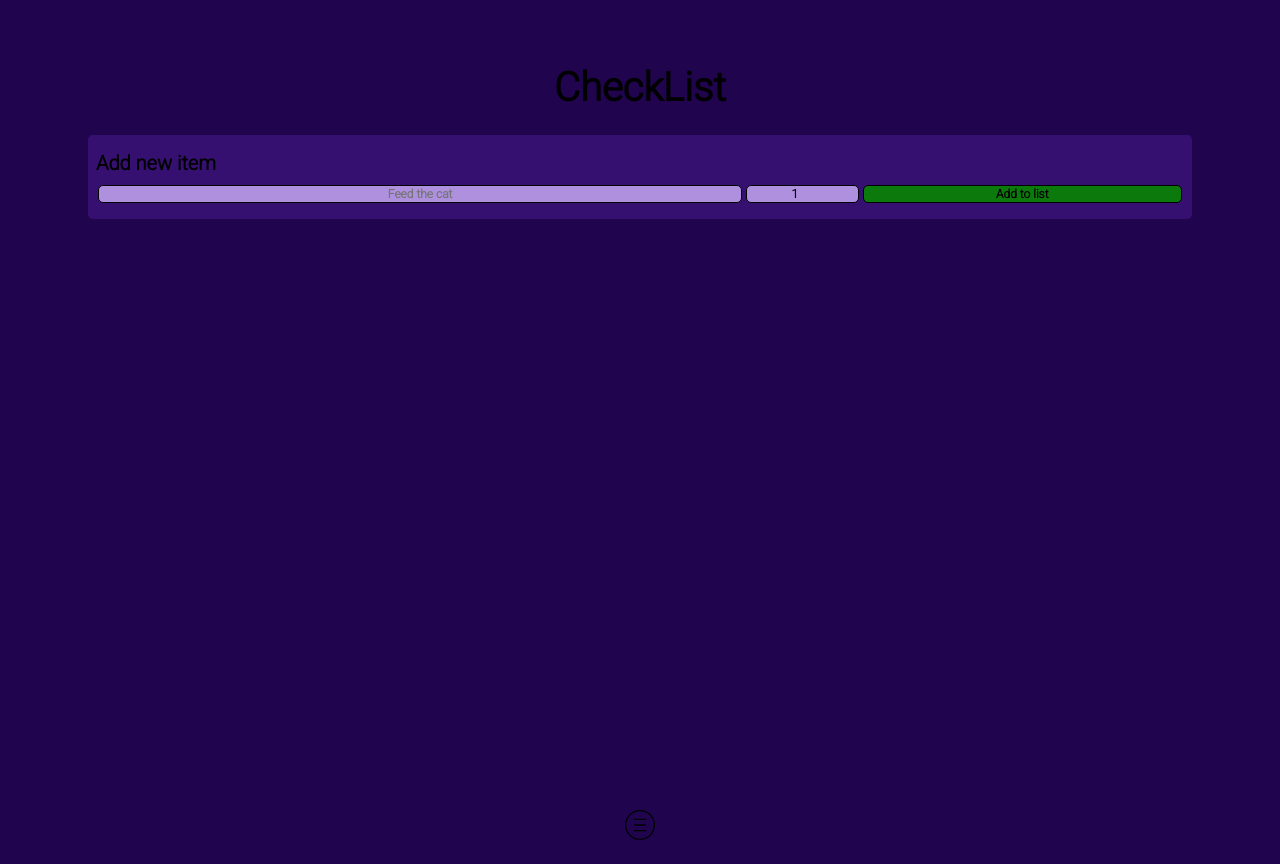
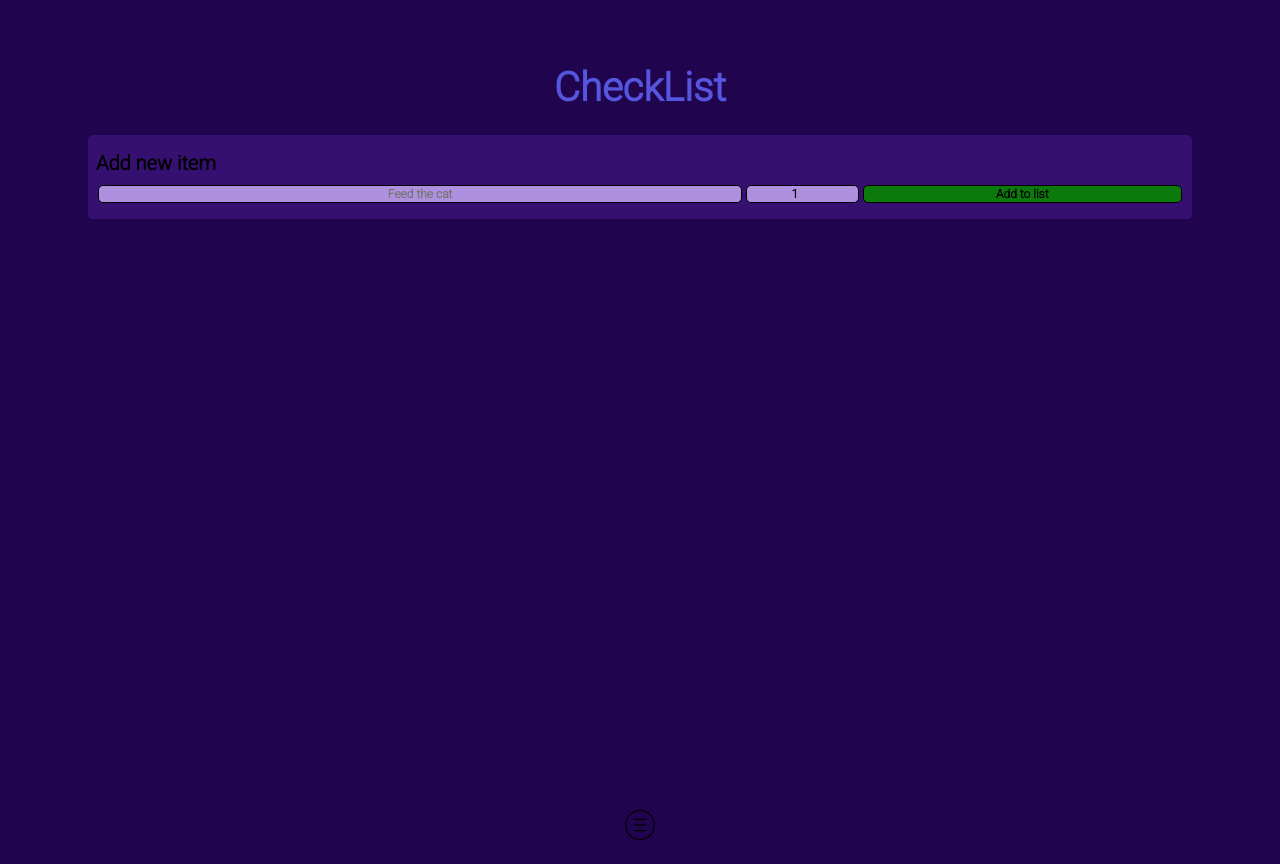
Before and after one commit to gabrielluizcm/checkList, a plain HTML site: page index.html in a window 1280 px wide. Drawn offline with Linux system fonts and the light colour scheme.

Commit message:
Changed h1 color for better visualization

```diff
--- a/src/scss/index.scss
+++ b/src/scss/index.scss
@@ -31,6 +31,7 @@ body {
 
     h1 {
       font-size: $h1Font;
+      color: #55d;
     }
 
     h3 {
```
Also changed, not shown: src/scss/index.css, 1 other file.
